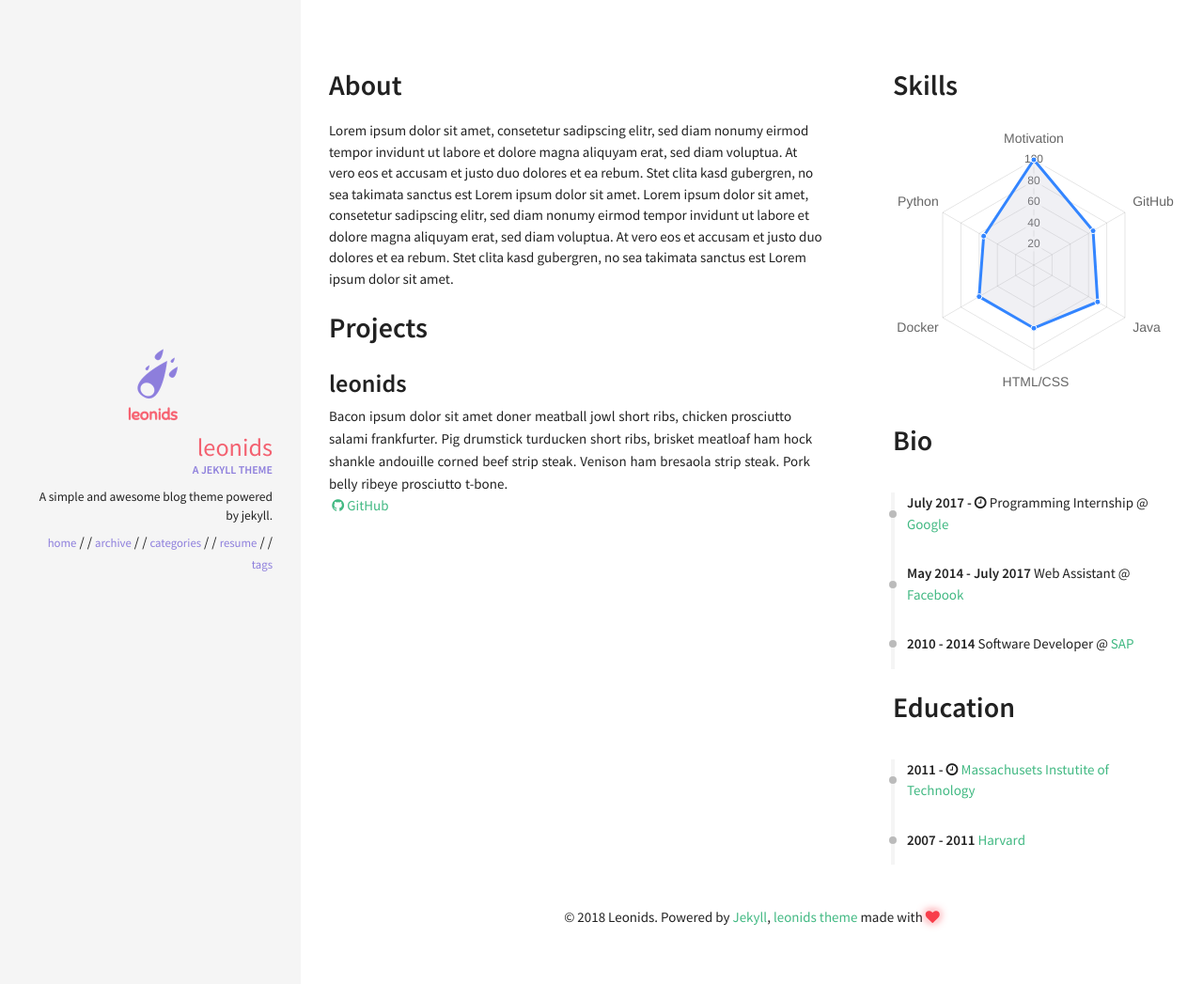
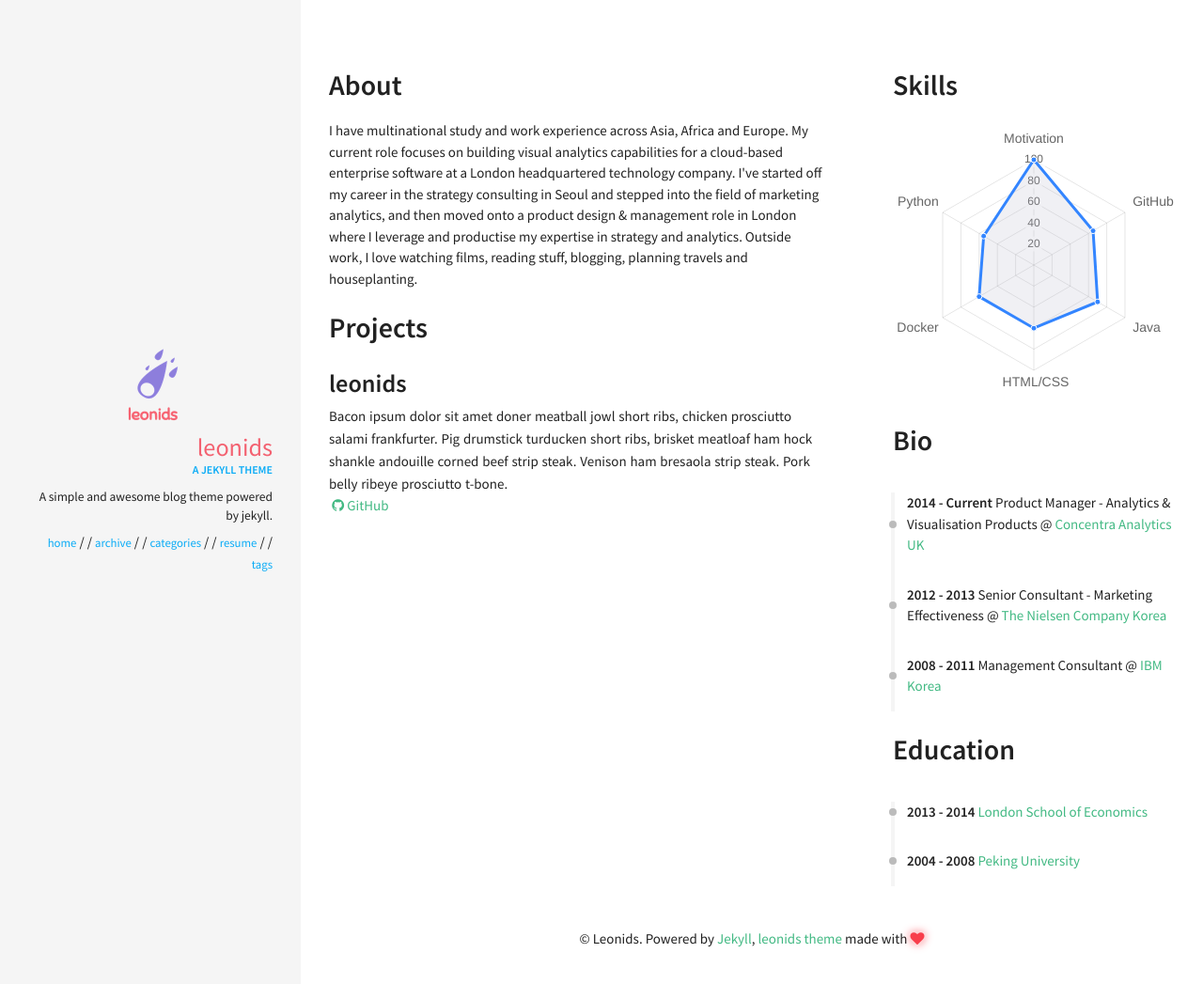
Before and after one commit to reasonableprototype/reasonableprototype.github.io, a Jekyll site: the page built from resume.html, in a window 1280 px wide. Shown: the top 1047 px of the page at 94% size. Built offline with Jekyll 4.4.1, drawn with Linux system fonts in a browser that asks for light colours; nearby versions of some CDN libraries.

Commit message:
inital customisation

```diff
--- a/_data/index/careers.yml
+++ b/_data/index/careers.yml
@@ -1,16 +1,16 @@
 # careers section data
 # if you don't have language feature(language.yml is empty), ignore "i18n" items
-- name: Google
-  link: http://www.google.com/
-  date: July 2017 - <i class="fa fa-clock-o" aria-hidden="true" title="Until Now"></i>
-  job: Programming Internship
+- name: Concentra Analytics UK
+  link: http://www.concentra.co.uk/
+  date: 2014 - Current
+  job: Product Manager - Analytics & Visualisation Products
 
-- name: Facebook
-  link: http://www.facebook.com/
-  date: May 2014 - July 2017
-  job: Web Assistant
+- name: The Nielsen Company Korea
+  link: http://www.nielsen.com/
+  date: 2012 - 2013
+  job: Senior Consultant - Marketing Effectiveness
 
-- name: SAP
+- name: IBM Korea
   link: https://www.sap.com/
-  date: 2010 - 2014
-  job: Software Developer
+  date: 2008 - 2011
+  job: Management Consultant
--- a/_data/index/education.yml
+++ b/_data/index/education.yml
@@ -1,8 +1,9 @@
-- name: Massachusets Instutite of Technology
-  link: http://web.mit.edu/
-  date: 2011 - <i class="fa fa-clock-o" aria-hidden="true" title="Until Now"></i>
-  descr: <br> (expected graduation in 2019)
+- name: London School of Economics
+  link: http://lse.edu.uk/
+  date: 2013 - 2014
+  degree: MSc in Media, Communication and Development
 
-- name: Harvard
+- name: Peking University
   link: http://www.harvard.edu/
-  date: 2007 - 2011
+  date: 2004 - 2008
+  degree: BA in Marketing
--- a/_includes/footer.html
+++ b/_includes/footer.html
@@ -1,3 +1,3 @@
 <footer>
-  &copy; {{ site.time | date: '%Y' }} {{ site.owner.name }}. Powered by <a href="http://jekyllrb.com/">Jekyll</a>, <a href="http://github.com/renyuanz/leonids/">leonids theme</a> made with <i class="fa fa-heart heart-icon"></i>
+  &copy; {{ Latebeaver | date: '%Y' }} {{ site.owner.name }}. Powered by <a href="http://jekyllrb.com/">Jekyll</a>, <a href="http://github.com/renyuanz/leonids/">leonids theme</a> made with <i class="fa fa-heart heart-icon"></i>
 </footer>
--- a/_includes/sections/about.html
+++ b/_includes/sections/about.html
@@ -1,5 +1,5 @@
 <h1><span data-i18n="skills.my_skills">About</span></h1>
 
 <div>
-    Lorem ipsum dolor sit amet, consetetur sadipscing elitr, sed diam nonumy eirmod tempor invidunt ut labore et dolore magna aliquyam erat, sed diam voluptua. At vero eos et accusam et justo duo dolores et ea rebum. Stet clita kasd gubergren, no sea takimata sanctus est Lorem ipsum dolor sit amet. Lorem ipsum dolor sit amet, consetetur sadipscing elitr, sed diam nonumy eirmod tempor invidunt ut labore et dolore magna aliquyam erat, sed diam voluptua. At vero eos et accusam et justo duo dolores et ea rebum. Stet clita kasd gubergren, no sea takimata sanctus est Lorem ipsum dolor sit amet.
+I have multinational study and work experience across Asia, Africa and Europe. My current role focuses on building visual analytics capabilities for a cloud-based enterprise software at a London headquartered technology company. I've started off my career in the strategy consulting in Seoul and stepped into the field of marketing analytics, and then moved onto a product design & management role in London where I leverage and productise my expertise in strategy and analytics. Outside work, I love watching films, reading stuff, blogging, planning travels and houseplanting.
 </div>
--- a/_sass/components/_variables.scss
+++ b/_sass/components/_variables.scss
@@ -56,11 +56,11 @@ $background-color: #f5f5f5;
 
 $white:            #fff;
 $primary:          #42b983;
-$secondary:        #8d7edc;
+$secondary:        #09ABF6;
 $success:          #65e892;
 $danger:           #f83e4b;
 $warning:          #F5A623;
-$info:             #09ABF6;
+$info:             #8d7edc;
 
 // Tables
 $table-border-color: #d0d0d0 !default;
```
Also changed, not shown: _includes/sections/career.html (line endings or trailing spaces), img/avatar.jpg (deleted), 2 other files.
